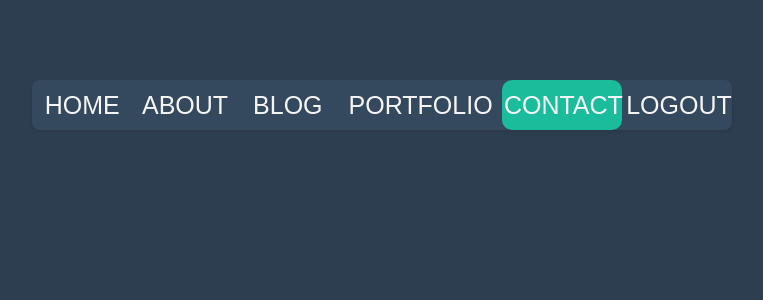
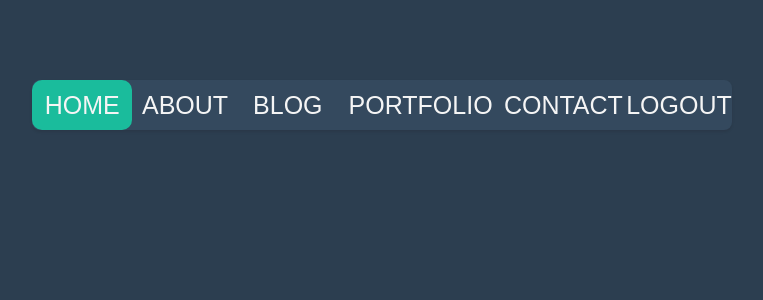
Before and after one commit to yadavBahubali/project, a PHP site: page /contact.html in a window 1280 px wide, with the pointer over the restyled element. Shown: the top 300 px of the page, without its empty margins (258-1021 px from the left). Run offline with PHP 8.4, Linux system fonts and the light colour scheme.

Commit message:
Update style.css

```diff
--- a/style.css
+++ b/style.css
@@ -70,7 +70,7 @@
 nav a:nth-child(5){
 	width: 120px;
 }
-nav  a:nth-child(1):hover~.animation{
+nav  a:nth-child(5):hover~.animation{
 	width: 120px;
 	left: 470px;
 
```
